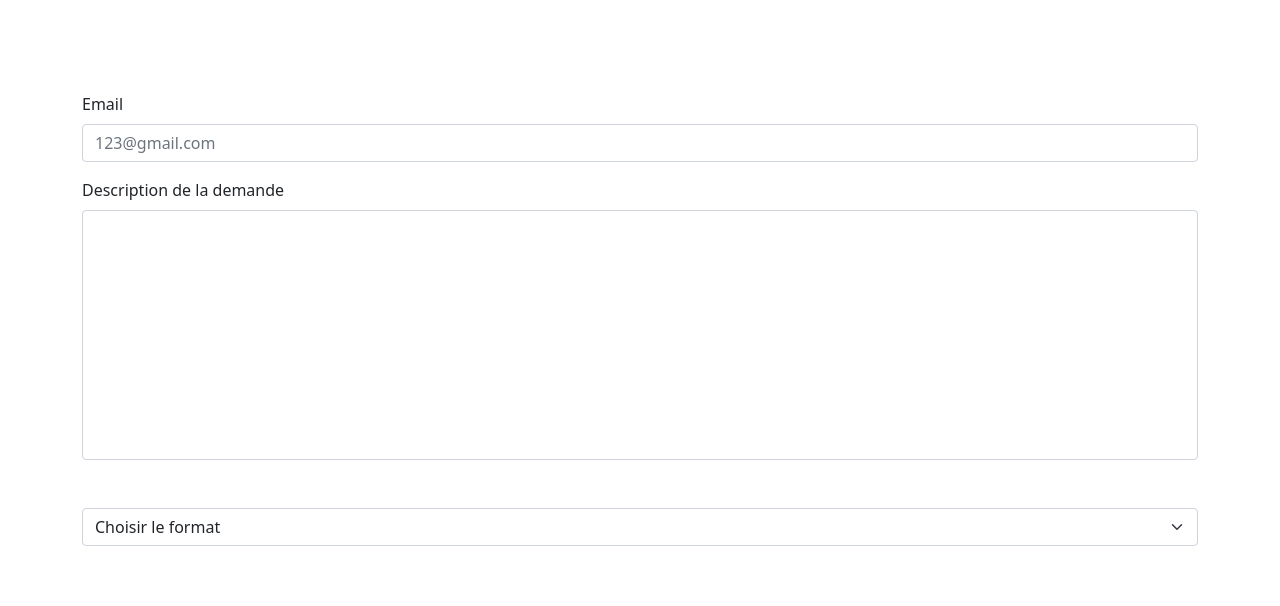
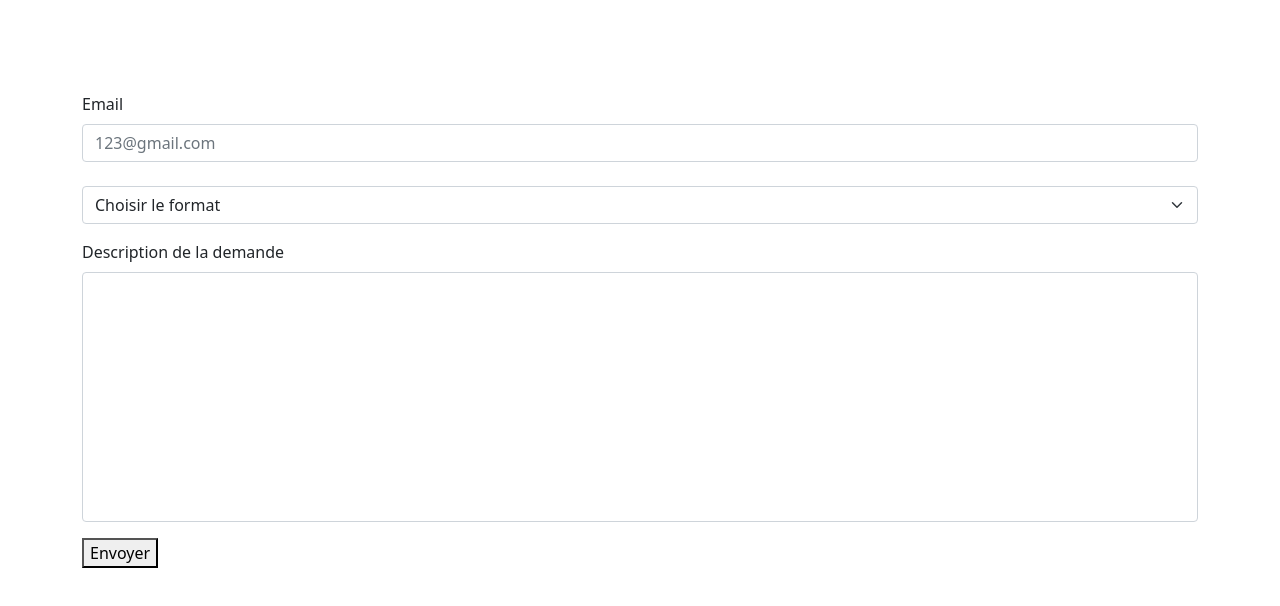
Before and after one commit to iTwiixZ/Potachi-Design, a website: page contact.html in a window 1280 px wide. Shown: the part 124-730 px from the top of the page. Drawn offline with nearby package versions, Linux system fonts and the light colour scheme.

Commit message:
Formulaire

```diff
--- a/contact.html
+++ b/contact.html
@@ -28,21 +28,23 @@
     </header>
 
     <section class="container mt-5 py-5">
-        <div class="mb-3">
+        <form>
+        <div class="mb-4">
             <label for="exampleFormControlInput1" class="form-label">Email</label>
             <input type="email" class="form-control" id="exampleFormControlInput1" placeholder="123@gmail.com">
           </div>
           <div class="mb-3">
-            <label for="exampleFormControlTextarea1" class="form-label">Description de la demande</label>
+              <select class="form-select mt-3" aria-label="Default select example">
+                  <option selected>Choisir le format</option>
+                  <option value="1">1</option>
+                  <option value="2">2</option>
+                  <option value="3">3</option>
+                </select>
+            <label for="exampleFormControlTextarea1" class="form-label mt-3">Description de la demande</label>
             <textarea class="form-control area" id="exampleFormControlTextarea1" rows="3"></textarea>
-            <select class="form-select mt-5" aria-label="Default select example">
-                <option selected>Choisir le format</option>
-                <option value="1">1</option>
-                <option value="2">2</option>
-                <option value="3">3</option>
-              </select>
-          </div>
-
+            <button type="submit" class="mt-3 button">Envoyer</button>
+        </div>
+        </form>
 
 
 
```
